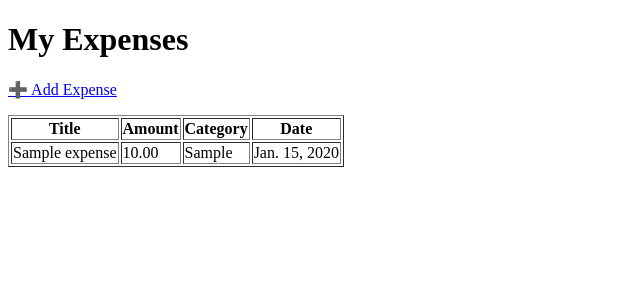
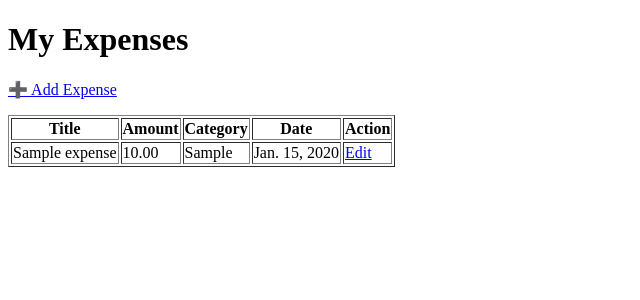
Before and after one commit to Nikhil-1903/SpendTrack, a Django app: page /expenses/ in a window 1280 px wide. Shown: the top 300 px of the page, without its empty margins (0-640 px from the left). Run offline with Django 5.2, Linux system fonts and the light colour scheme; tables that the repository leaves empty hold one stand-in row (values such as "Sample post").

Commit message:
Implement expense update using Django ModelForm

```diff
--- a/backend/expenses/templates/expenses/expense_list.html
+++ b/backend/expenses/templates/expenses/expense_list.html
@@ -14,6 +14,7 @@
             <th>Amount</th>
             <th>Category</th>
             <th>Date</th>
+            <th>Action</th>
         </tr>
 
         {% for expense in expenses %}
@@ -22,6 +23,7 @@
             <td>{{expense.amount}}</td>
             <td>{{expense.category}}</td>
             <td>{{expense.date}}</td>
+            <td><a href="{% url 'edit_expense' expense.id %}">Edit</a></td>
 
         </tr>
         {% endfor %}
--- a/backend/expenses/urls.py
+++ b/backend/expenses/urls.py
@@ -4,4 +4,5 @@ from . import views
 urlpatterns = [
     path("", views.expense_list, name="expense_list"),
     path("add/", views.add_expense, name="add_expense"),
+    path("<int:id>/edit/", views.edit_expense, name="edit_expense"),
 ]
--- a/backend/expenses/views.py
+++ b/backend/expenses/views.py
@@ -43,3 +43,23 @@ def add_expense(request):
         "expenses/add_expense.html",
         {"form": form},
     )
+
+
+def edit_expense(request, id):
+    expense = Expense.objects.get(id=id)
+
+    if request.method == "POST":
+        form = ExpenseForm(request.POST, instance=expense)
+
+        if form.is_valid():
+            form.save()
+            return redirect("expense_list")
+
+    else:
+        form = ExpenseForm(instance=expense)
+
+    return render(
+        request,
+        "expenses/add_expense.html",
+        {"form": form},
+    )
```
